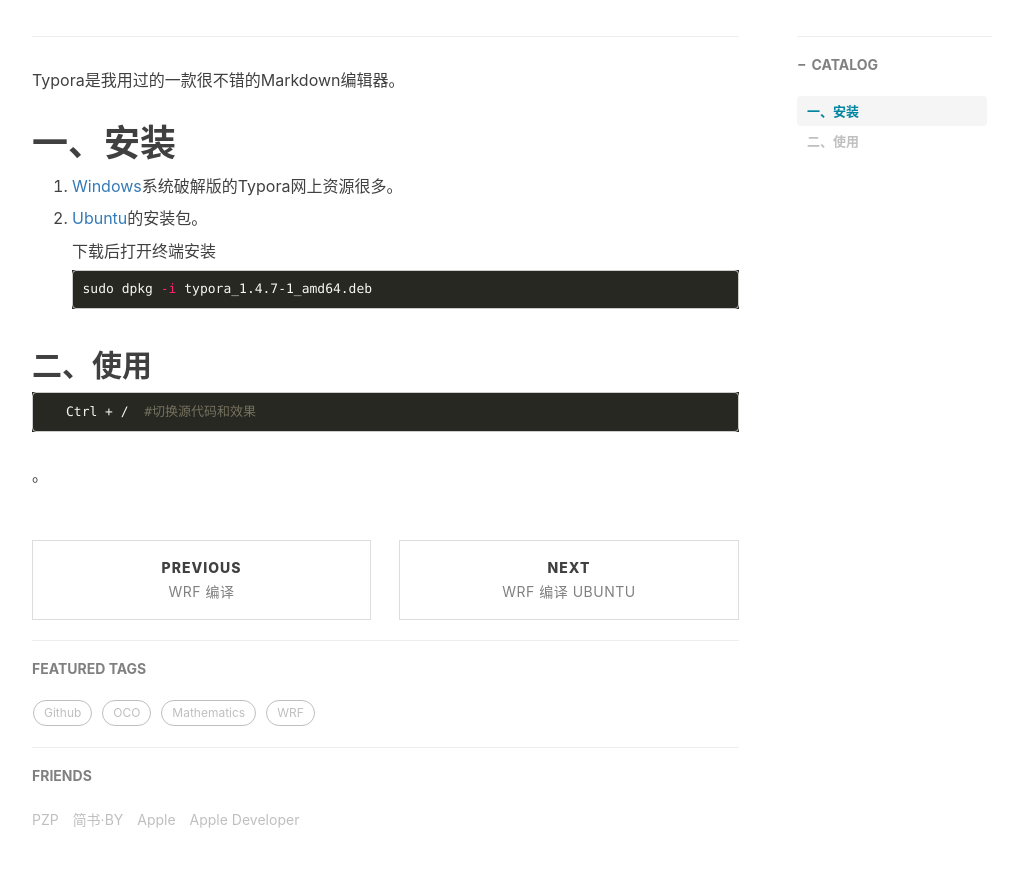
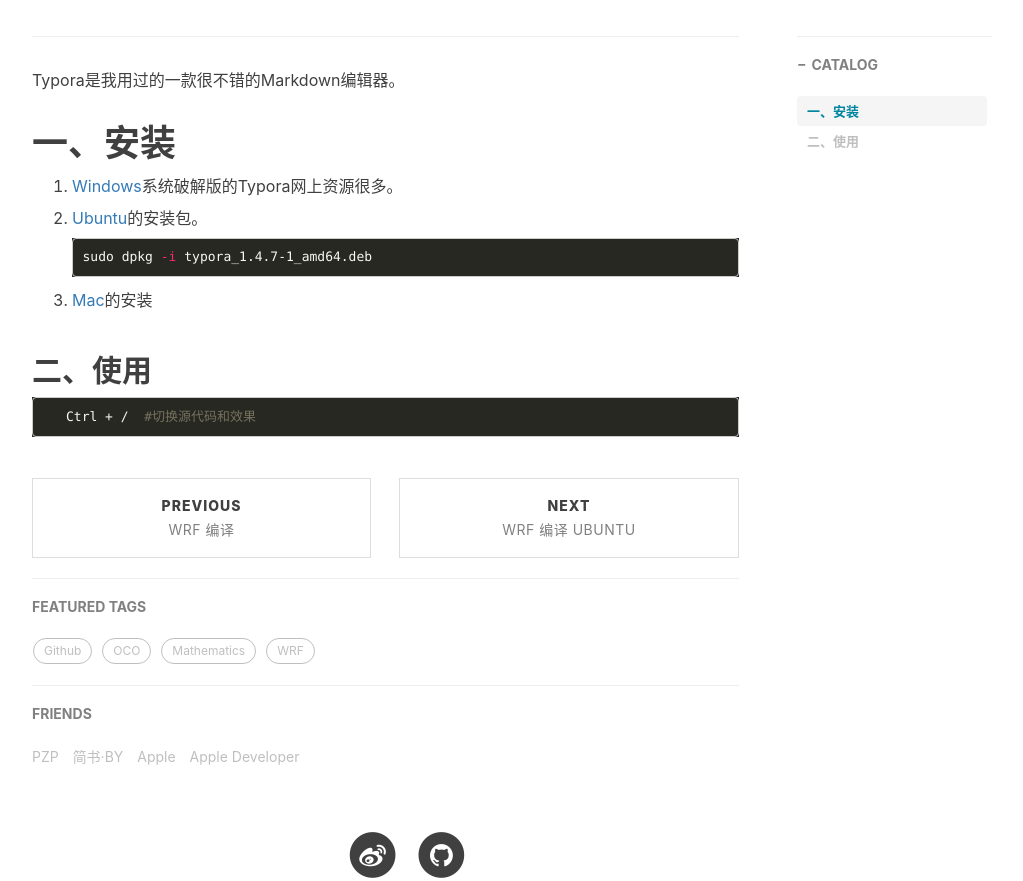
Before and after one commit to peisipand/peisipand.github.io, a Jekyll site: the page built from _posts/2022-11-20-Typora.md, in a window 1280 px wide and 900 px high, scrolled down 442 px, cut to the strip 19-900 px from the top of the window. Shown: the whole strip, without its empty margins (233-1256 px from the left). Built offline with Jekyll 4.4.1, drawn with Linux system fonts in a browser that asks for light colours; nearby versions of some CDN libraries; comment, search, counter and statistics services are not loaded.

````diff
--- a/_posts/2022-11-20-Typora.md
+++ b/_posts/2022-11-20-Typora.md
@@ -22,21 +22,14 @@
 
 2. [Ubuntu](https://2dph.com/archives/typora-crack-linux.html)的安装包。
 
-   下载后打开终端安装
-
    ```bash
    sudo dpkg -i typora_1.4.7-1_amd64.deb
    ```
 
-
+3. [Mac](https://bbs.pediy.com/thread-273420.htm)的安装
 
 ## 二、使用
 
    ```bash
    Ctrl + /  #切换源代码和效果
    ```
-
-
-[测试]: https://www.cnblogs.com/xiaohi/p/15907083.html	"链接"
-
-。
--- a/about.html
+++ b/about.html
@@ -17,7 +17,7 @@
     <!--copied from markdown -->
     <blockquote><p>Connecting the dots.</p></blockquote>
 
-    <p>Currently I am a third-year M.Sc. student in the School of Remote Sensing and Information Engineering, Wuhan University.</p>
+    <p>Currently I am currently pursuing the Ph.D. degree in the State Key Laboratory of Information Engineering in Surveying, Mapping and Remote Sensing (LIESMARS).</p>
 
     <p>Before that, I got my B.Sc. degree in June 2019 from Wuhan University.</p>
 
````
